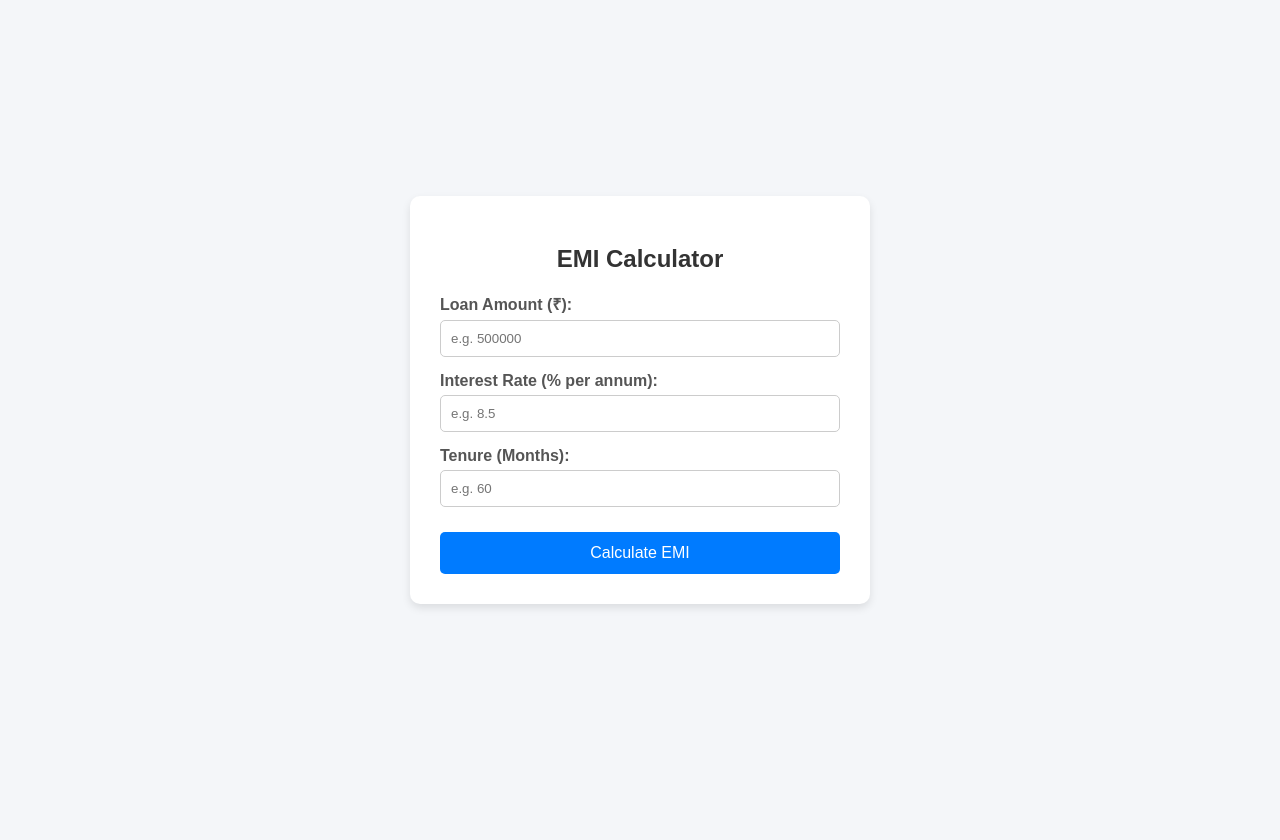
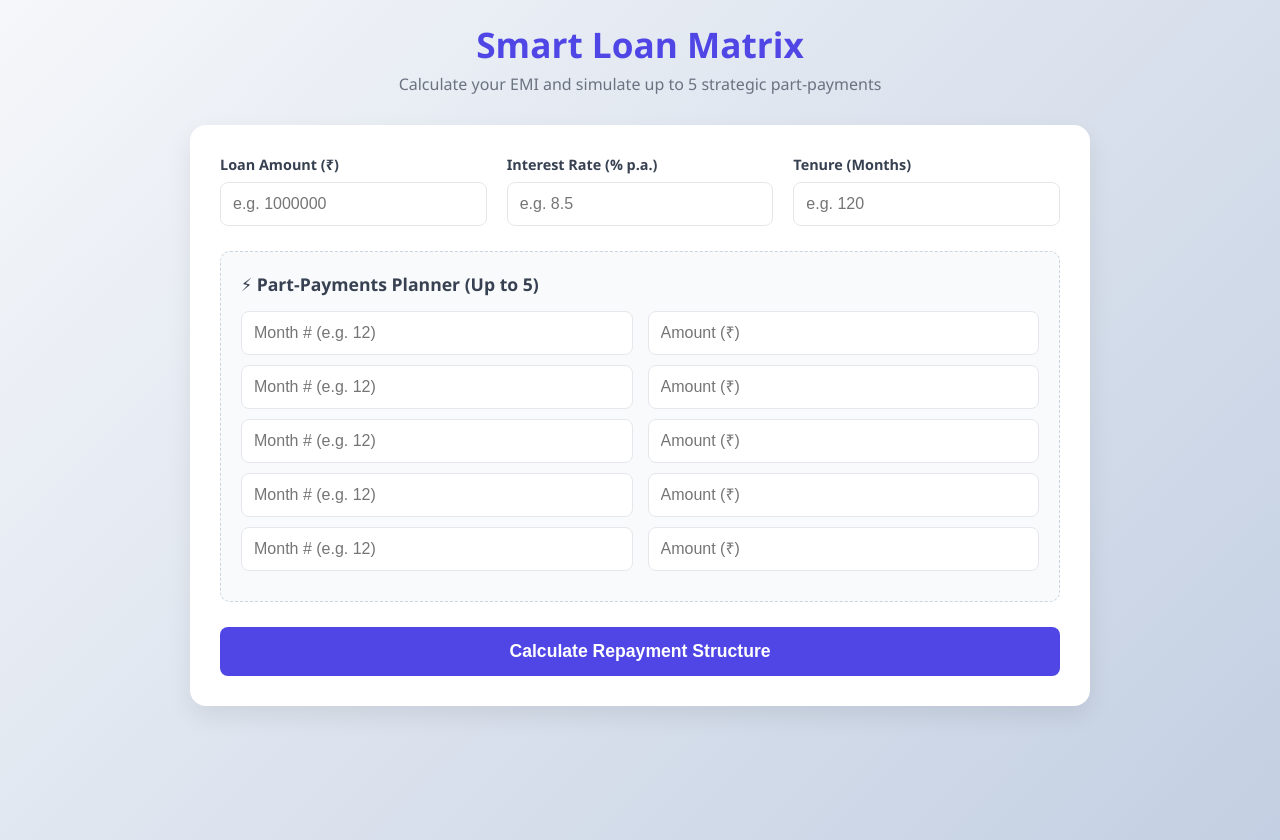
Before and after one commit to Rishab0206/Emi_Calculator, a Flask app: page / in a window 1280 px wide. Before the commit the page ends 608 px from the top, so only its background shows below. Run offline with Flask 3, Linux system fonts and the light colour scheme.

Commit message:
Update index.html

```diff
--- a/templates/index.html
+++ b/templates/index.html
@@ -3,82 +3,276 @@
 <head>
     <meta charset="UTF-8">
     <meta name="viewport" content="width=device-width, initial-scale=1.0">
-    <title>EMI Calculator</title>
+    <title>Advanced Loan EMI & Part-Payment Calculator</title>
     <style>
+        :root {
+            --primary: #4f46e5;
+            --primary-hover: #4338ca;
+            --bg-gradient: linear-gradient(135deg, #f5f7fa 0%, #c3cfe2 100%);
+            --card-bg: #ffffff;
+            --text-main: #1f2937;
+            --text-muted: #6b7280;
+            --border-color: #e5e7eb;
+        }
+
         body {
-            font-family: Arial, sans-serif;
-            background-color: #f4f6f9;
+            font-family: 'Segoe UI', Tahoma, Geneva, Verdana, sans-serif;
+            background: var(--bg-gradient);
+            color: var(--text-main);
+            margin: 0;
+            padding: 20px;
+            min-height: 100vh;
+        }
+
+        .container {
+            max-width: 900px;
+            margin: 0 auto;
+        }
+
+        .header {
+            text-align: center;
+            margin-bottom: 30px;
+        }
+
+        .header h1 {
+            color: var(--primary);
+            margin: 0;
+            font-size: 2.2rem;
+        }
+
+        .header p {
+            color: var(--text-muted);
+            margin-top: 5px;
+        }
+
+        .card {
+            background: var(--card-bg);
+            border-radius: 16px;
+            box-shadow: 0 10px 25px rgba(0, 0, 0, 0.08);
+            padding: 30px;
+            margin-bottom: 30px;
+        }
+
+        .form-grid {
+            display: grid;
+            grid-template-columns: repeat(auto-fit, minmax(250px, 1fr));
+            gap: 20px;
+            margin-bottom: 25px;
+        }
+
+        .form-group {
             display: flex;
-            justify-content: center;
-            align-items: center;
-            min-height: 100vh;
-            margin: 0;
+            flex-direction: column;
         }
-        .card {
-            background: white;
-            padding: 30px;
+
+        label {
+            font-weight: 600;
+            margin-bottom: 8px;
+            font-size: 0.9rem;
+            color: #374151;
+        }
+
+        input {
+            padding: 12px;
+            border: 1px solid var(--border-color);
+            border-radius: 8px;
+            font-size: 1rem;
+            transition: all 0.3s ease;
+        }
+
+        input:focus {
+            outline: none;
+            border-color: var(--primary);
+            box-shadow: 0 0 0 3px rgba(79, 70, 229, 0.15);
+        }
+
+        .part-payment-section {
+            background: #f9fafb;
+            border: 1px dashed #cbd5e1;
+            padding: 20px;
             border-radius: 10px;
-            box-shadow: 0 4px 8px rgba(0,0,0,0.1);
-            width: 100%;
-            max-width: 400px;
+            margin-bottom: 25px;
         }
-        h2 { text-align: center; margin-bottom: 20px; color: #333; }
-        .form-group { margin-bottom: 15px; }
-        label { font-weight: bold; display: block; margin-bottom: 5px; color: #555; }
-        input {
-            width: 100%;
-            padding: 10px;
-            border: 1px solid #ccc;
-            border-radius: 5px;
-            box-sizing: border-box;
+
+        .part-payment-section h3 {
+            margin-top: 0;
+            font-size: 1.1rem;
+            color: #374151;
+            margin-bottom: 15px;
         }
-        button {
-            width: 100%;
-            padding: 12px;
-            background-color: #007bff;
+
+        .part-row {
+            display: grid;
+            grid-template-columns: 1fr 1fr;
+            gap: 15px;
+            margin-bottom: 10px;
+        }
+
+        .btn-calculate {
+            background-color: var(--primary);
             color: white;
             border: none;
-            border-radius: 5px;
-            font-size: 16px;
+            width: 100%;
+            padding: 14px;
+            font-size: 1.1rem;
+            font-weight: 600;
+            border-radius: 8px;
             cursor: pointer;
-            margin-top: 10px;
+            transition: background 0.3s ease;
         }
-        button:hover { background-color: #0056b3; }
-        .results {
+
+        .btn-calculate:hover {
+            background-color: var(--primary-hover);
+        }
+
+        .results-grid {
+            display: grid;
+            grid-template-columns: repeat(auto-fit, minmax(220px, 1fr));
+            gap: 20px;
             margin-top: 20px;
+        }
+
+        .result-box {
+            background: #f8fafc;
+            border-left: 4px solid var(--primary);
             padding: 15px;
-            background-color: #e9ecef;
-            border-radius: 5px;
+            border-radius: 6px;
         }
-        .results h3 { margin-top: 0; color: #333; }
-        .results p { margin: 8px 0; color: #495057; }
+
+        .result-box h4 {
+            margin: 0;
+            font-size: 0.85rem;
+            color: var(--text-muted);
+            text-transform: uppercase;
+        }
+
+        .result-box p {
+            margin: 8px 0 0 0;
+            font-size: 1.4rem;
+            font-weight: 700;
+            color: var(--primary);
+        }
+
+        .table-container {
+            overflow-x: auto;
+            max-height: 400px;
+            overflow-y: auto;
+            border: 1px solid var(--border-color);
+            border-radius: 8px;
+            margin-top: 20px;
+        }
+
+        table {
+            width: 100%;
+            border-collapse: collapse;
+            text-align: left;
+            font-size: 0.9rem;
+        }
+
+        th, td {
+            padding: 12px 15px;
+            border-bottom: 1px solid var(--border-color);
+        }
+
+        th {
+            background-color: #f1f5f9;
+            position: sticky;
+            top: 0;
+            z-index: 10;
+            color: #374151;
+        }
+
+        tr:hover {
+            background-color: #f8fafc;
+        }
     </style>
 </head>
 <body>
+    <div class="container">
+        <div class="header">
+            <h1>Smart Loan Matrix</h1>
+            <p>Calculate your EMI and simulate up to 5 strategic part-payments</p>
+        </div>
+
         <div class="card">
-        <h2>EMI Calculator</h2>
             <form method="POST">
+                <div class="form-grid">
                     <div class="form-group">
-                <label for="principal">Loan Amount (₹):</label>
-                <input type="number" step="any" id="principal" name="principal" placeholder="e.g. 500000" required>
+                        <label for="principal">Loan Amount (₹)</label>
+                        <input type="number" step="any" id="principal" name="principal" placeholder="e.g. 1000000" required value="{{ request.form.principal }}">
                     </div>
                     <div class="form-group">
-                <label for="rate">Interest Rate (% per annum):</label>
-                <input type="number" step="any" id="rate" name="rate" placeholder="e.g. 8.5" required>
+                        <label for="rate">Interest Rate (% p.a.)</label>
+                        <input type="number" step="any" id="rate" name="rate" placeholder="e.g. 8.5" required value="{{ request.form.rate }}">
                     </div>
                     <div class="form-group">
-                <label for="months">Tenure (Months):</label>
-                <input type="number" id="months" name="months" placeholder="e.g. 60" required>
+                        <label for="months">Tenure (Months)</label>
+                        <input type="number" id="months" name="months" placeholder="e.g. 120" required value="{{ request.form.months }}">
                     </div>
-            <button type="submit">Calculate EMI</button>
+                </div>
+
+                <div class="part-payment-section">
+                    <h3>⚡ Part-Payments Planner (Up to 5)</h3>
+                    {% for i in range(1, 6) %}
+                    <div class="part-row">
+                        <input type="number" name="part_month_{{ i }}" placeholder="Month # (e.g. 12)" value="{{ request.form.get('part_month_' ~ i, '') }}">
+                        <input type="number" step="any" name="part_amount_{{ i }}" placeholder="Amount (₹)" value="{{ request.form.get('part_amount_' ~ i, '') }}">
+                    </div>
+                    {% endfor %}
+                </div>
+
+                <button type="submit" class="btn-calculate">Calculate Repayment Structure</button>
             </form>
 
             {% if emi is not none %}
-        <div class="results">
-            <h3>Breakdown</h3>
-            <p><strong>Monthly EMI:</strong> ₹{{ emi }}</p>
-            <p><strong>Total Interest:</strong> ₹{{ total_interest }}</p>
-            <p><strong>Total Payable:</strong> ₹{{ total_amount }}</p>
+            <div class="results-grid">
+                <div class="result-box">
+                    <h4>Monthly EMI</h4>
+                    <p>₹{{ emi }}</p>
+                </div>
+                <div class="result-box">
+                    <h4>Total Interest</h4>
+                    <p>₹{{ total_interest }}</p>
+                </div>
+                <div class="result-box">
+                    <h4>Total Payable</h4>
+                    <p>₹{{ total_amount }}</p>
+                </div>
+            </div>
+            {% endif %}
+        </div>
+
+        {% if schedule %}
+        <div class="card">
+            <h3>Detailed Repayment Schedule</h3>
+            <div class="table-container">
+                <table>
+                    <thead>
+                        <tr>
+                            <th>Month</th>
+                            <th>EMI (₹)</th>
+                            <th>Principal Paid (₹)</th>
+                            <th>Interest Paid (₹)</th>
+                            <th>Extra Part-Pay (₹)</th>
+                            <th>Outstanding Balance (₹)</th>
+                        </tr>
+                    </thead>
+                    <tbody>
+                        {% for row in schedule %}
+                        <tr>
+                            <td>{{ row.month }}</td>
+                            <td>{{ row.emi }}</td>
+                            <td>{{ row.principal - row.extra }}</td>
+                            <td>{{ row.interest }}</td>
+                            <td style="color: {% if row.extra > 0 %}#16a34a{% else %}inherit{% endif %}; font-weight: {% if row.extra > 0 %}bold{% else %}normal{% endif %};">
+                                {{ row.extra }}
+                            </td>
+                            <td>{{ row.balance }}</td>
+                        </tr>
+                        {% endfor %}
+                    </tbody>
+                </table>
+            </div>
         </div>
         {% endif %}
     </div>
```
Lines whose indentation alone changed are shown as unchanged.
